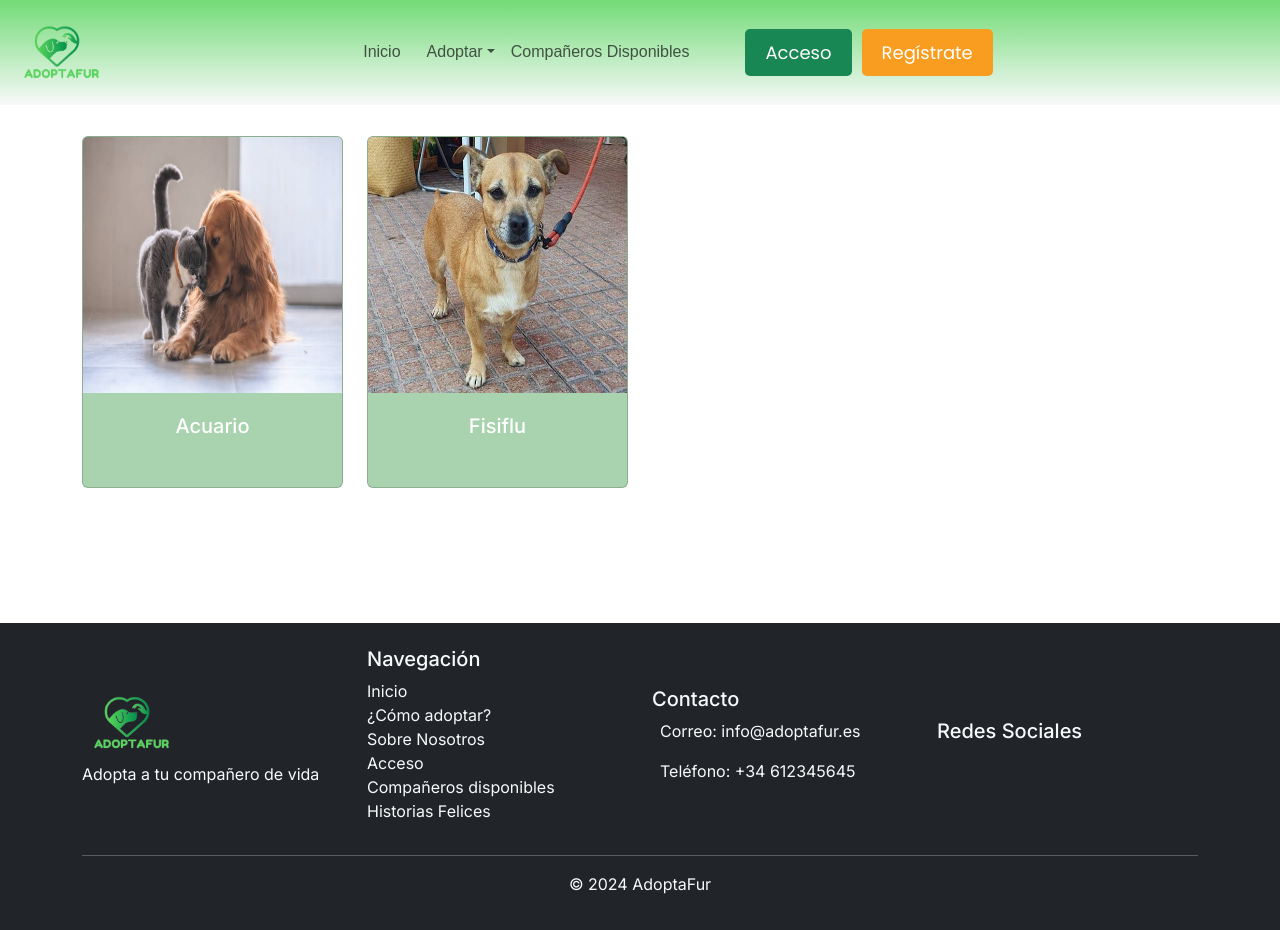
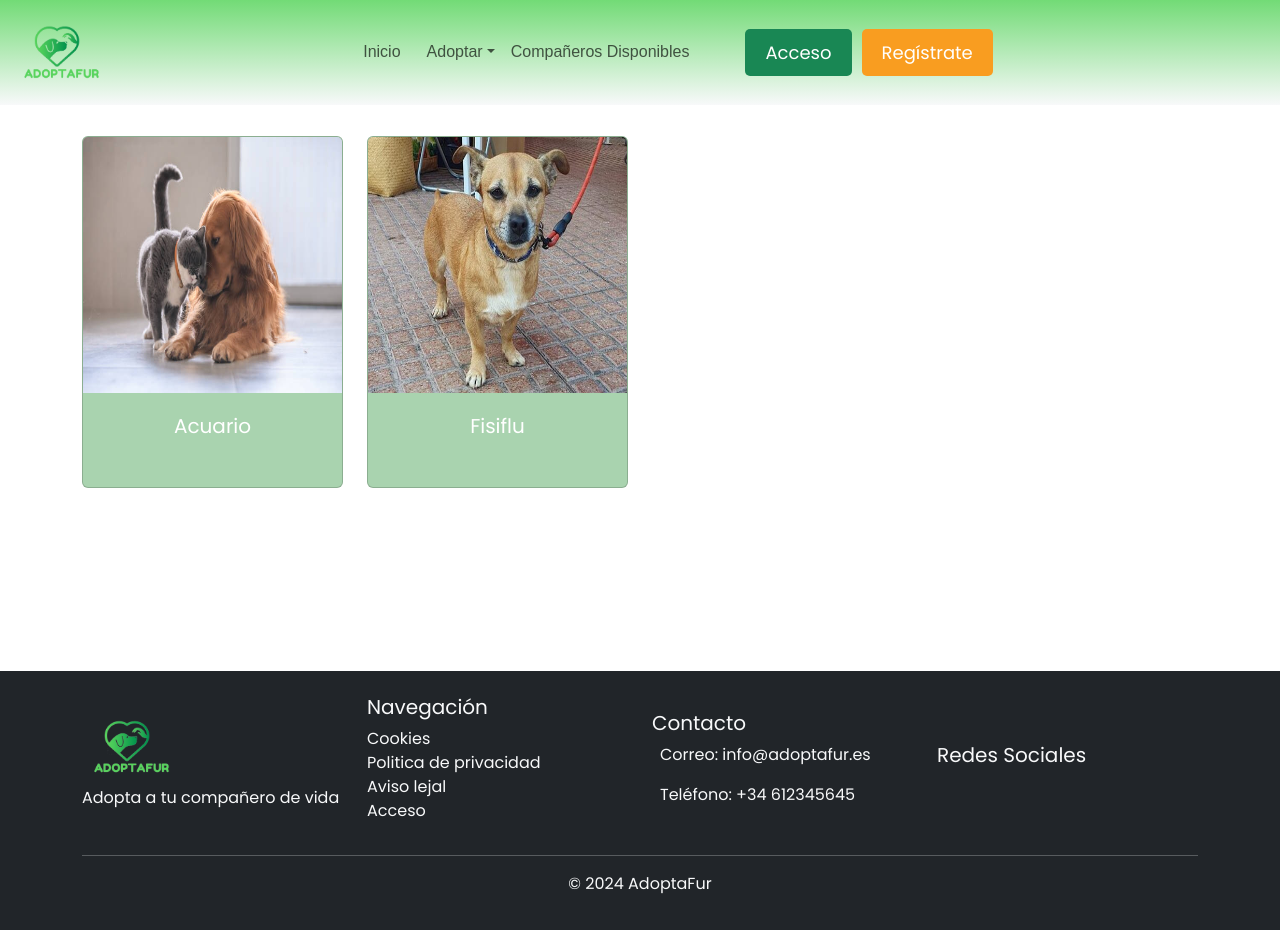
Before and after one commit to laurabeltranp/AdoptaFur, a Next.js app in the folder frontend/: page /prueba in a window 1280 px wide. Shown: the top 930 px of the page. Built offline with nearby package versions, Linux system fonts and the light colour scheme.

Commit message:
fixing font and cardsPets

```diff
--- a/frontend/app/globals.css
+++ b/frontend/app/globals.css
@@ -1,9 +1,4 @@
-
-@import url('https://fonts.googleapis.com/css2?family=Poppins:wght@400;600&display=swap');
-
 body {
-    font-family: 'Poppins', sans-serif;
-    font-weight: 400;
     margin: 0;
     box-sizing: border-box;
     padding-top: 136px;
@@ -23,13 +18,8 @@ html, body, #__next {
     flex: 1;
 }
 
-.navbar-custom {
-    font-family: 'Poppins', sans-serif;
-    font-weight: 600;
-}
 
 h2 {
-    font-family: 'Poppins', sans-serif;
     font-weight: 600;
 }
 
@@ -71,7 +61,8 @@ h2 {
 }
 
 .btn-primary:hover, .btn-secondary:hover {
-    background-color: #214e22;
+   background: green;
+
 }
 
 .btn-success:hover {
--- a/frontend/app/layout.js
+++ b/frontend/app/layout.js
@@ -1,17 +1,17 @@
-import {Inter} from "next/font/google";
+import {Poppins} from "next/font/google";
 import "bootstrap/dist/css/bootstrap.min.css";
 import "./globals.css";
 import NavBar from '@/components/navBar/navbar.js';
 import {Footer} from "@/components/footer/footer";
 import {UsuarioProvider} from "@/contexts/UsuarioContext";
 
-const inter = Inter({subsets: ["latin"]});
+const poppins = Poppins({weight:"400", subsets: ["latin"]});
 
 export default function RootLayout({children}) {
 
     return (
         <html lang="en">
-        <body className={inter.className}>
+        <body className={poppins.className}>
         <UsuarioProvider>
             <div className="main-container">
                 <NavBar></NavBar>
--- a/frontend/components/footer/footer.js
+++ b/frontend/components/footer/footer.js
@@ -5,7 +5,7 @@ import Image from "next/image";
 export const Footer = () => {
     return (
         <footer className="footer bg-dark text-light py-4 position-absolute-bottom">
-            <div className="container">
+            <div className="container ">
                 <div className="row align-items-center">
                     <div className="col-md-3">
                         <Image src="/logoAdoptaFondoBlanco.png" width={100} height={78} className="logo-small"
@@ -15,17 +15,11 @@ export const Footer = () => {
                     <div className="col-md-3">
                         <h5>Navegación</h5>
                         <ul className="list-unstyled">
-                            <li><a className="text-light text-decoration-none" href="index.html">Inicio</a></li>
-                            <li><a className="text-light text-decoration-none" href="comoAdoptar.html">¿Cómo
-                                adoptar?</a></li>
-                            <li><a className="text-light text-decoration-none" href="sobreNosotros.html">Sobre
-                                Nosotros</a></li>
-                            <li><a className="text-light text-decoration-none" href="accesoProtectora.html">Acceso</a>
+                            <li><a className="text-light text-decoration-none" href="/cookies">Cookies</a></li>
+                            <li><a className="text-light text-decoration-none" href="/privacidad">Politica de privacidad</a></li>
+                            <li><a className="text-light text-decoration-none" href="/avisoLegal">Aviso lejal</a></li>
+                            <li><a className="text-light text-decoration-none" href="/accesibilidad">Acceso</a>
                             </li>
-                            <li><a className="text-light text-decoration-none" href="an">Compañeros disponibles</a></li>
-                            <li><a className="text-light text-decoration-none" href="adoptados.html">Historias
-                                Felices</a></li>
-
                         </ul>
                     </div>
                     <div className="col-md-3">
@@ -44,7 +38,7 @@ export const Footer = () => {
                         </ul>
                     </div>
                 </div>
-                <hr className="text-light w-100"/>
+                <hr className="text-light w-auto"/>
                 <div className="row">
                     <div className="col text-center">
                         <p>&copy; 2024 AdoptaFur</p>
--- a/frontend/components/mascotasCard/mascotasCard.css
+++ b/frontend/components/mascotasCard/mascotasCard.css
@@ -2,32 +2,72 @@
     text-align: center;
 }
 
-.nombre-animal {
-    color: #fff;
-    padding: 5px 10px;
-    text-align: center;
-    border-radius: 5px;
-    text-decoration: none;
-}
-
-.nombre-animal:hover,
-.nombre-animal:focus {
-    text-decoration: none;
+.right-text {
+    text-align: right;
 }
 
 .tarjeta-background {
-    background-color: #A9D3AF !important;
+    background-image: linear-gradient(to bottom, #58d55cd5, transparent);
 }
 
 .card {
     margin-bottom: 20px;
+    width: 18rem;
+    height: 100%;
+    color: #236324;
+    display: flex;
+    flex-direction: column;
+    justify-content: space-between;
 }
 
-.card-title a {
-    color: white;
-    text-decoration: none;
+.card-title {
+    color: #236324;
+    font-weight: bold;
+    font-size: 1.2rem;
 }
 
-.card-body:hover {
-    background-color: #556357;
+.card-img-top {
+    height: 224px;
+    object-fit: cover;
 }
+
+.italic-text {
+    font-style: italic;
+    color: #236324;
+    font-size: 1rem;
+}
+
+.list-group-item {
+    padding: 10px 15px;
+    border-bottom: none;
+    color: #236324;
+    border-top: 2px solid #016c03;
+}
+
+.list-item {
+    background-color: #A9D3AF;
+}
+
+.card-footer {
+    outline: none;
+    border-top: none;
+    padding: 10px 15px;
+    text-align: center;
+    background-color: transparent;
+}
+
+.card-body {
+    display: flex;
+    flex-direction: column;
+    justify-content: space-between;
+    padding: 1rem;
+}
+
+.truncate-description {
+    display: -webkit-box;
+    -webkit-line-clamp: 3;
+    -webkit-box-orient: vertical;
+    overflow: hidden;
+    text-overflow: ellipsis;
+    height: 4.5rem;
+}
--- a/frontend/components/navBar/navbar.css
+++ b/frontend/components/navBar/navbar.css
@@ -12,11 +12,6 @@
 
 .navbar-custom {
   background-image: linear-gradient(to bottom, #58d55cd5, transparent);
-}
-
-.navbar-nav .nav-link {
-  font-family: 'Montserrat', sans-serif;
-  font-weight: 400;
 }
 
 .navbar-nav .nav-link {
```
Also changed, not shown: frontend/components/mascotasCard/mascotasCard.js (+30 -23 lines).
